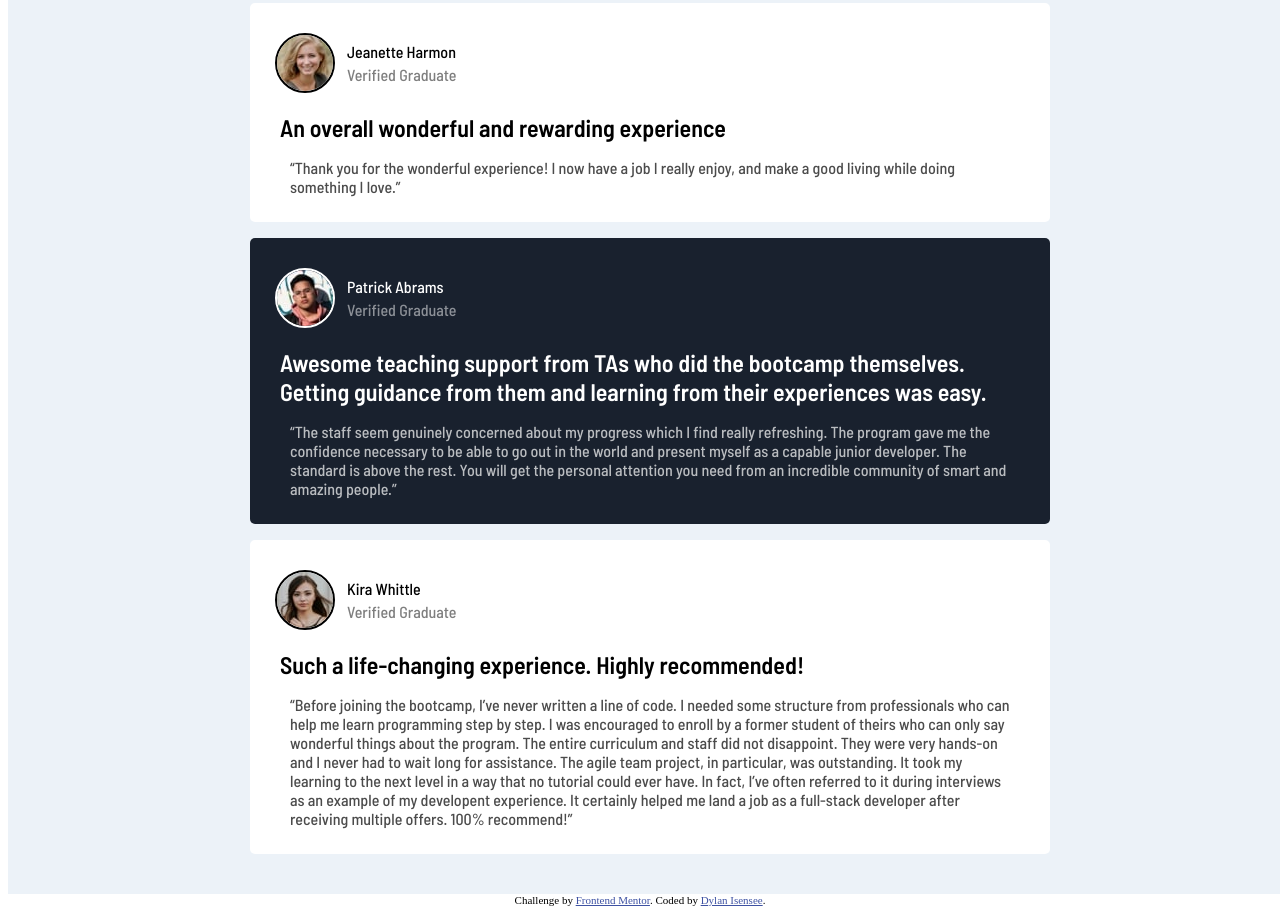
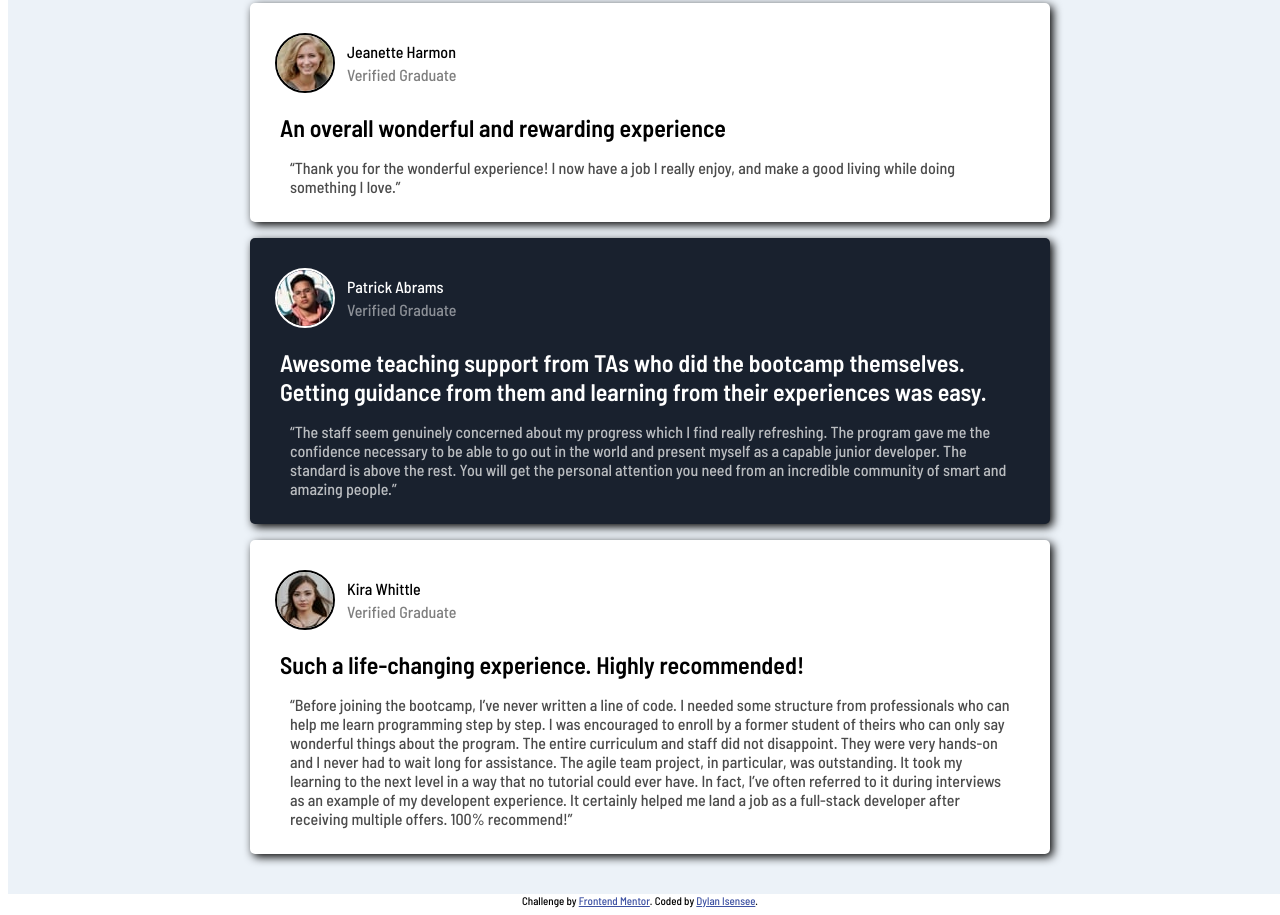
Before and after one commit to disensee/grid-testimonials, a plain HTML site: page index.html in a window 1280 px wide. Shown: the part 582-1497 px from the top of the page. Drawn offline with Linux system fonts and the light colour scheme.

Commit message:
Updating attribution section

```diff
--- a/index.html
+++ b/index.html
@@ -97,7 +97,7 @@
   </main>
   <div class="attribution">
     Challenge by <a href="https://www.frontendmentor.io?ref=challenge" target="_blank">Frontend Mentor</a>.
-    Coded by <a href="#">Dylan Isensee</a>.
+    Coded by <a href="https://github.com/disensee">Dylan Isensee</a>.
   </div>
 </body>
 </html>
--- a/styles.css
+++ b/styles.css
@@ -1,13 +1,16 @@
 @import url('https://fonts.googleapis.com/css2?family=Barlow+Semi+Condensed:wght@500;600&display=swap');
 :root{
     box-sizing: border-box;
+}
+
+body{
+    font-family: "Barlow Semi Condensed", sans-serif;
 }
 
 .grid-container{
     background-color: hsl(210, 46%, 95%);
     height: fit-content;
     display: grid;
-    font-family: "Barlow Semi Condensed", sans-serif;
     grid-column-gap: 1em;
     grid-row-gap: 1em;
     grid-template-columns: 5% 20% 20% 20% 20% 5%;
@@ -18,6 +21,7 @@
 
 .card{
     border-radius: 5px;
+    box-shadow: 3px 3px 10px #000;
     padding: 10px 0 10px 0;
 }
 
```
